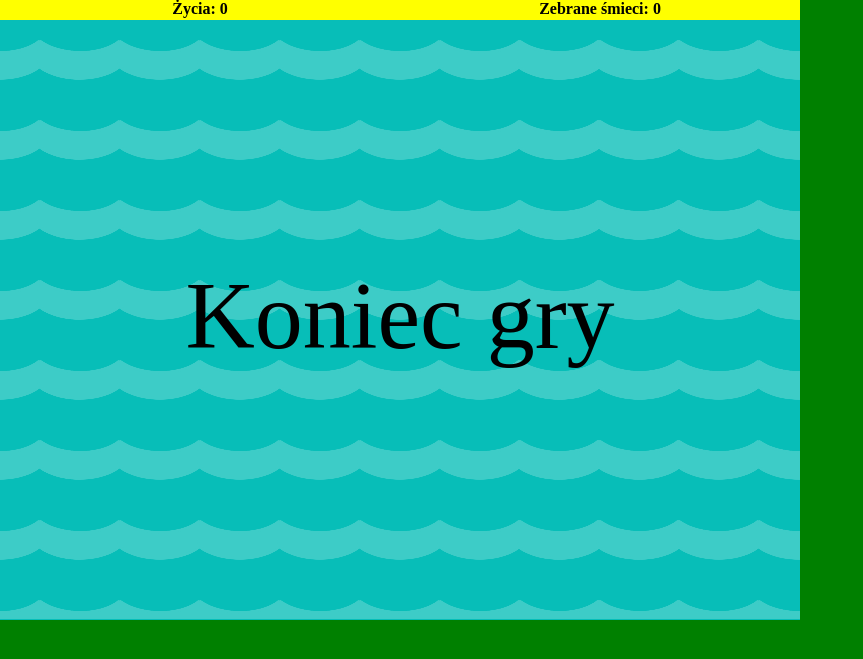
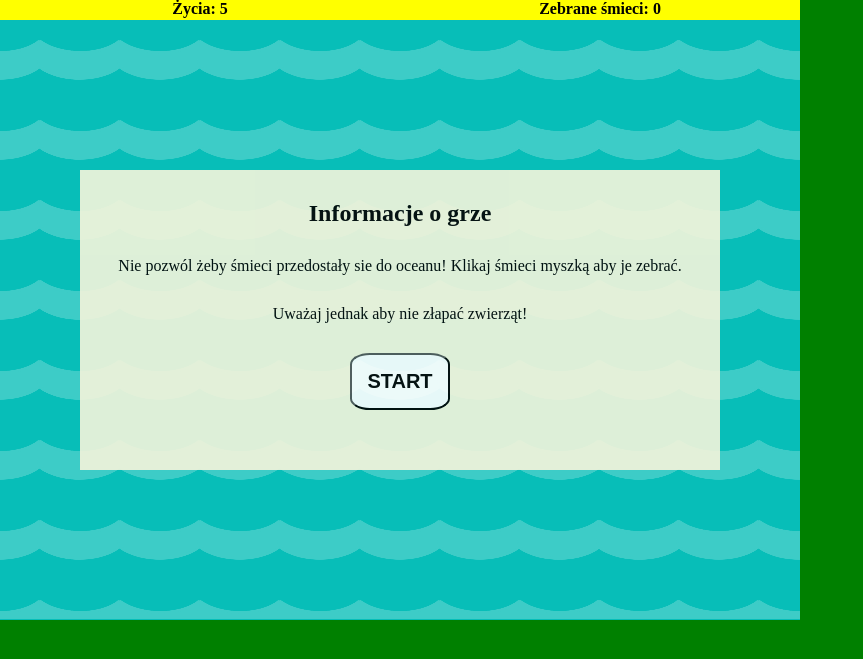
Before and after one commit to Jeremiej19/Apk, a PHP site: page /games/game1/game.html in a window 1280 px wide. Shown: the top 659 px of the page, without its empty margins (0-863 px from the left). Run offline with PHP 8.4, Linux system fonts and the light colour scheme.

Commit message:
game message

```diff
--- a/games/game1/game.css
+++ b/games/game1/game.css
@@ -48,7 +48,7 @@ body
 
     text-align:center;
 }
-#board p
+#board #end
 {
     position: relative;
     top: 40%;
@@ -63,3 +63,33 @@ body
     /* img flip
     transform: scaleX(-1); */
 }
+
+#info
+{
+    background-color: beige;
+    opacity: 0.9;
+    width: 80%;
+    height: 50%;
+    margin: auto;
+    position: relative;
+    top: 25%;
+}
+
+
+#info h2
+{
+    padding-top: 30px;
+    padding-bottom: 30px;
+}
+#info p
+{
+    margin-bottom: 30px;
+}
+#info button
+{
+    padding: 15px;
+    background-color: white;
+    border-radius: 20%;
+    font-weight: bold;
+    font-size: 20px;
+}
--- a/games/game1/game.js
+++ b/games/game1/game.js
@@ -59,7 +59,7 @@ function spawn_enemy( )
             {
                 clearInterval( spawn );
 
-                $('#board').html('<p> Koniec gry </p>');
+                $('#board').html('<p id="end"> Koniec gry </p>');
             }
 
          }
@@ -92,7 +92,19 @@ $(document).ready(function(){
     $("#scoreboard").css("width" , width + "px");
     $("#lives").html(lives);
 
-    spawn = setInterval( "spawn_enemy();" , spawn_delay );
+    $("#board").append(`
+    <div id="info">
+
+        <h2>Informacje o grze</h2>
+        <p>Nie pozwól żeby śmieci przedostały sie do oceanu! Klikaj śmieci myszką aby je zebrać.</p>
+        <p>Uważaj jednak aby nie złapać zwierząt!</p>
+        <button onclick="spawn = setInterval( 'spawn_enemy();' , ${spawn_delay} );   $('#info').css('display','none');   "> START </button>
+
+    </div>
+    `);
+
+
+  //  spawn = setInterval( "spawn_enemy();" , spawn_delay );
 
 
 
```
